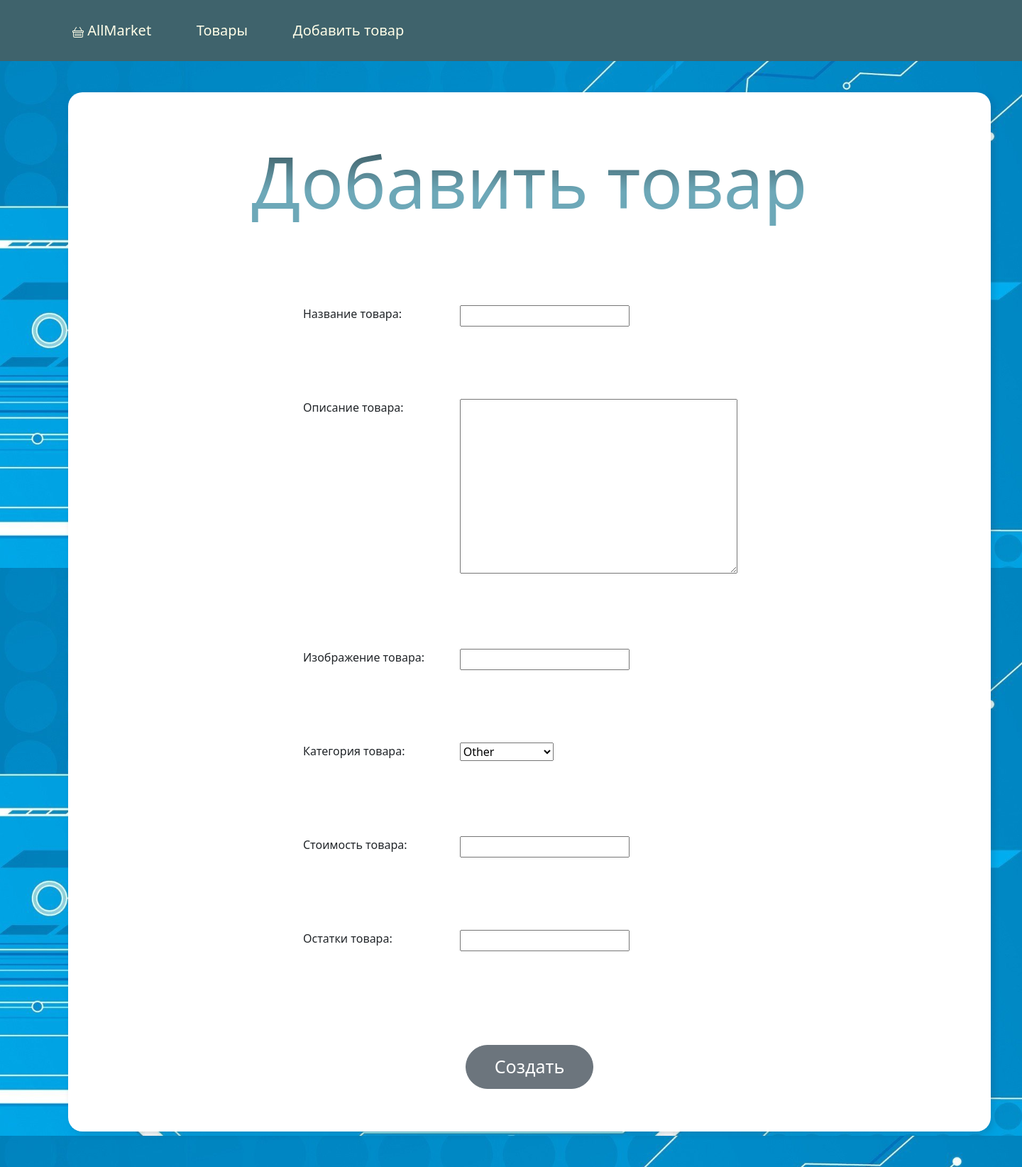
After one commit to asmossunov/60_homework_Anton_Mosunov, a Django app: page /tasks/add/ in a window 1440 px wide. The commit adds this page. Shown: the whole page at 71% size. Run offline with Django 3.2, Linux system fonts and the light colour scheme; some libraries are stand-ins or nearby versions.

Commit message:
Создание MVC для страницы добавления товара add_product.html
Создана страница add_product.html
Настроена маршрутизация
Настроено представление add_product_view для отображениыя страницы добавления товара
Корректировки в базовом шаблоне
Внесены изменения в класс формы. Скорректировано поле описания категории
Скорректирован шаблон формы

```diff
--- /dev/null
+++ b/elmarket/market/forms.py
@@ -0,0 +1,23 @@
+from django import forms
+from django.core.exceptions import ValidationError
+from django.forms import widgets
+
+
+from market.models import CategoryChoices
+
+
+class ProductForm(forms.Form):
+    product_name = forms.CharField(max_length=200, required=True, label='Название товара',
+                                   widget=forms.TextInput({'class': 'form-input'}))
+    product_description = forms.CharField(max_length=2000, required=True, label='Описание товара',
+                                          widget=widgets.Textarea)
+    product_image = forms.CharField(max_length=2000, required=True, label='Изображение товара')
+    product_category = forms.ChoiceField(choices=CategoryChoices.choices, label='Категория товара')
+    price = forms.DecimalField(required=True, label='Стоимость товара')
+    remains = forms.IntegerField(required=True, label='Остатки товара')
+
+    def clean_task_text(self):
+        task_text = self.cleaned_data.get('task_text')
+        if len(task_text) < 2:
+            raise ValidationError('Поле должно быть заполнено более чем одним символом')
+        return task_text
--- /dev/null
+++ b/elmarket/market/templates/add_product.html
@@ -0,0 +1,14 @@
+{% extends 'base.html' %}
+{% block title %}
+    Product create
+{% endblock %}
+{% block content %}
+    <form action="{% url 'product_add' %}" method="POST">
+        {% csrf_token %}
+
+        <div class="form">
+            {% include 'partials/product_form.html' with main_title='Добавить товар' button_text='Создать' %}
+        </div>
+
+    </form>
+{% endblock %}
--- a/elmarket/market/templates/base.html
+++ b/elmarket/market/templates/base.html
@@ -22,6 +22,8 @@
                     <path d="M5.757 1.071a.5.5 0 0 1 .172.686L3.383 6h9.234L10.07 1.757a.5.5 0 1 1 .858-.514L13.783 6H15a1 1 0 0 1 1 1v1a1 1 0 0 1-1 1v4.5a2.5 2.5 0 0 1-2.5 2.5h-9A2.5 2.5 0 0 1 1 13.5V9a1 1 0 0 1-1-1V7a1 1 0 0 1 1-1h1.217L5.07 1.243a.5.5 0 0 1 .686-.172zM2 9v4.5A1.5 1.5 0 0 0 3.5 15h9a1.5 1.5 0 0 0 1.5-1.5V9H2zM1 7v1h14V7H1zm3 3a.5.5 0 0 1 .5.5v3a.5.5 0 0 1-1 0v-3A.5.5 0 0 1 4 10zm2 0a.5.5 0 0 1 .5.5v3a.5.5 0 0 1-1 0v-3A.5.5 0 0 1 6 10zm2 0a.5.5 0 0 1 .5.5v3a.5.5 0 0 1-1 0v-3A.5.5 0 0 1 8 10zm2 0a.5.5 0 0 1 .5.5v3a.5.5 0 0 1-1 0v-3a.5.5 0 0 1 .5-.5zm2 0a.5.5 0 0 1 .5.5v3a.5.5 0 0 1-1 0v-3a.5.5 0 0 1 .5-.5z"/>
                     </svg> AllMarket</a>
                     <a class="link" href="{% url 'index' %}">Товары</a>
+                    <a class="link" href="{% url 'product_add' %}">Добавить товар</a>
+
                {% block menu %}{% endblock %}
 
            </ul>
--- /dev/null
+++ b/elmarket/market/templates/partials/product_form.html
@@ -0,0 +1,24 @@
+
+<div class="container">
+    <div class="box">
+        <div class="head_text heading text-center">
+                <p class="main-title-home">{{ main_title }}</p>
+            </div>
+        {% for f in form %}
+        <div class="row justify-content-center">
+           <div class="col-2">
+               <label class="form-label" for="{{ f.id_for_label }}">{{ f.label}}:</label>
+           </div>
+           <div class="col-4">
+               <div class="row-form-errors">{{ f.errors }}</div>
+               {{ f }}
+           </div>
+        </div>
+        {% endfor %}
+        <div class="row justify-content-center">
+            <div class="col-10 text-center">
+                <button type="submit" class="btn btn-secondary btn-block">{{ button_text }}</button>
+            </div>
+        </div>
+    </div>
+</div>
--- a/elmarket/market/urls.py
+++ b/elmarket/market/urls.py
@@ -1,11 +1,12 @@
 from django.contrib import admin
 from django.urls import path
 
-from market.views.products import index_view, product_view
+from market.views.products import index_view, product_view, add_product_view
 
 urlpatterns = [
     path('admin/', admin.site.urls),
     path('', index_view, name='index'),
     path('products/', index_view, name='index'),
     path('products/<int:pk>', product_view, name='product_detail'),
+    path('tasks/add/', add_product_view, name='product_add'),
 ]
--- a/elmarket/market/views/products.py
+++ b/elmarket/market/views/products.py
@@ -3,7 +3,7 @@ from django.urls import reverse
 
 from market.models import Product, CategoryChoices
 
-
+from market.forms import ProductForm
 
 
 def index_view(request):
@@ -24,3 +24,17 @@ def product_view(request, pk):
             'choices': CategoryChoices.choices,
         }
         return render(request, 'product.html', context)
+
+def add_product_view(request):
+    form = ProductForm()
+    if request.method == 'GET':
+        context = {'form': form}
+        return render(request, 'add_product.html', context)
+    form = ProductForm(request.POST)
+    if not form.is_valid():
+        context = {
+            'form': form
+        }
+        return render(request, 'add_product.html', context)
+    product = Product.objects.create(**form.cleaned_data)
+    return redirect('product_detail', pk=product.pk)
```
Also changed, not shown: elmarket/market/templates/product.html (+8 -0 lines).
